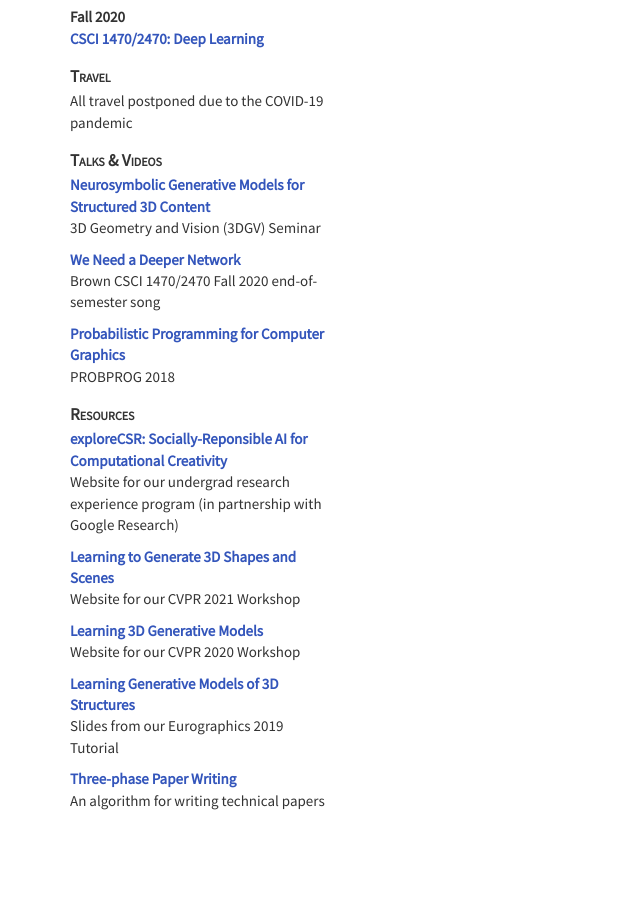
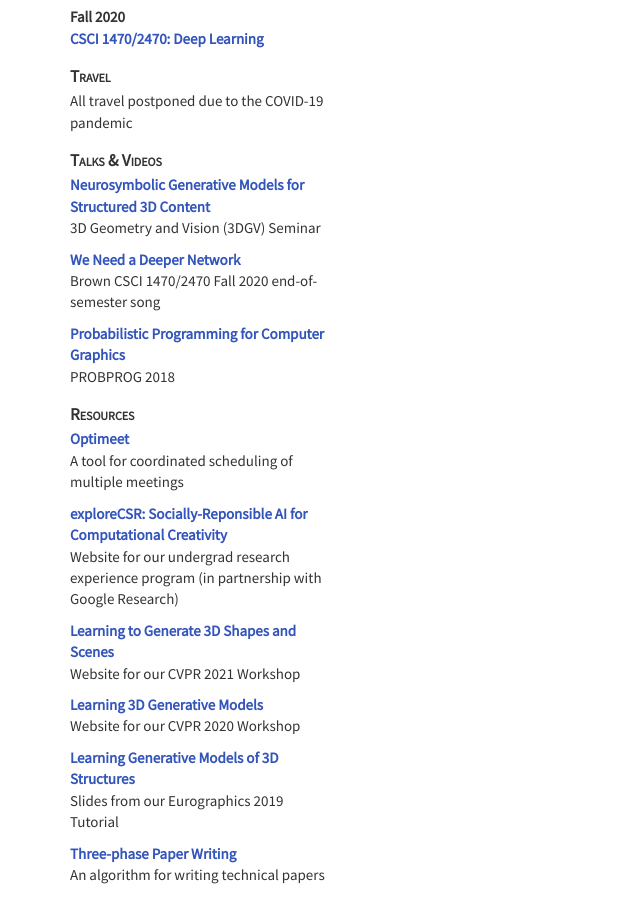
Before and after one commit to dritchie/dritchie.github.io, a Jekyll site: the page built from prospective_students.html, in a window 1280 px wide and 900 px high, scrolled down 873 px. Shown: the whole window, without its empty margins (0-640 px from the left). Built offline with Jekyll 4.4.1, drawn with Linux system fonts in a browser that asks for light colours; before the commit the page ends 1699 px from its top, so only the background shows below that.

Commit message:
Optimeet.

```diff
--- a/_data/resources.json
+++ b/_data/resources.json
@@ -1,4 +1,9 @@
 [
+	{
+		"name": "Optimeet",
+		"link": "https://github.com/dritchie/optimeet",
+		"description": "A tool for coordinated scheduling of multiple meetings"
+	},
 	{
 		"name": "exploreCSR: Socially-Reponsible AI for Computational Creativity",
 		"link": "https://explorecsr.cs.brown.edu/ai/",
--- /dev/null
+++ b/_news/optimeet.html
@@ -0,0 +1,5 @@
+---
+date: '2022-01-05'
+---
+
+Check out <a target="_blank" href="https://github.com/dritchie/optimeet">Optimeet</a>, a tool I built for coordinated scheduling of multiple meetings. I'm using it to schedule weekly meetings with my students each semester!
```
